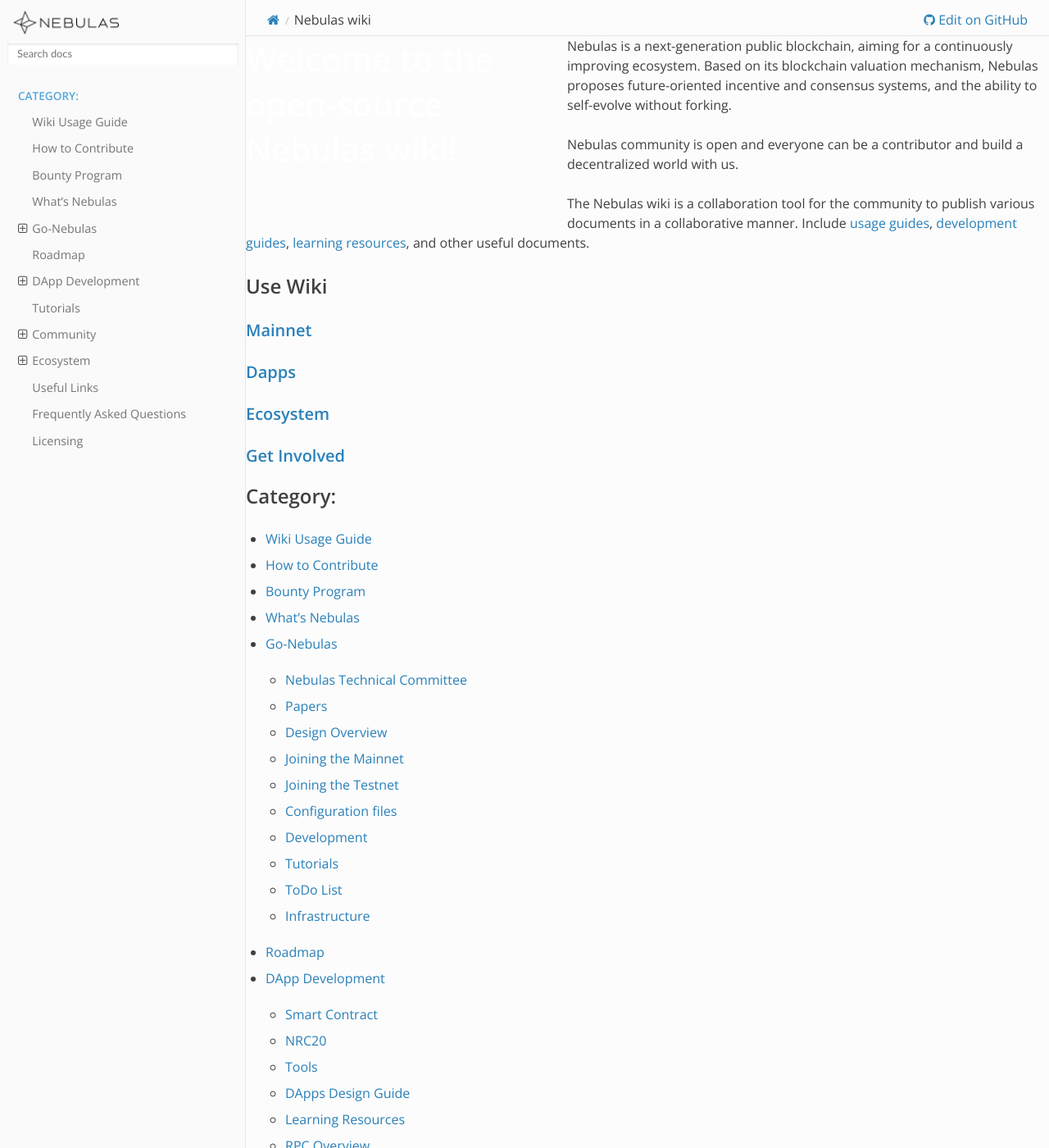
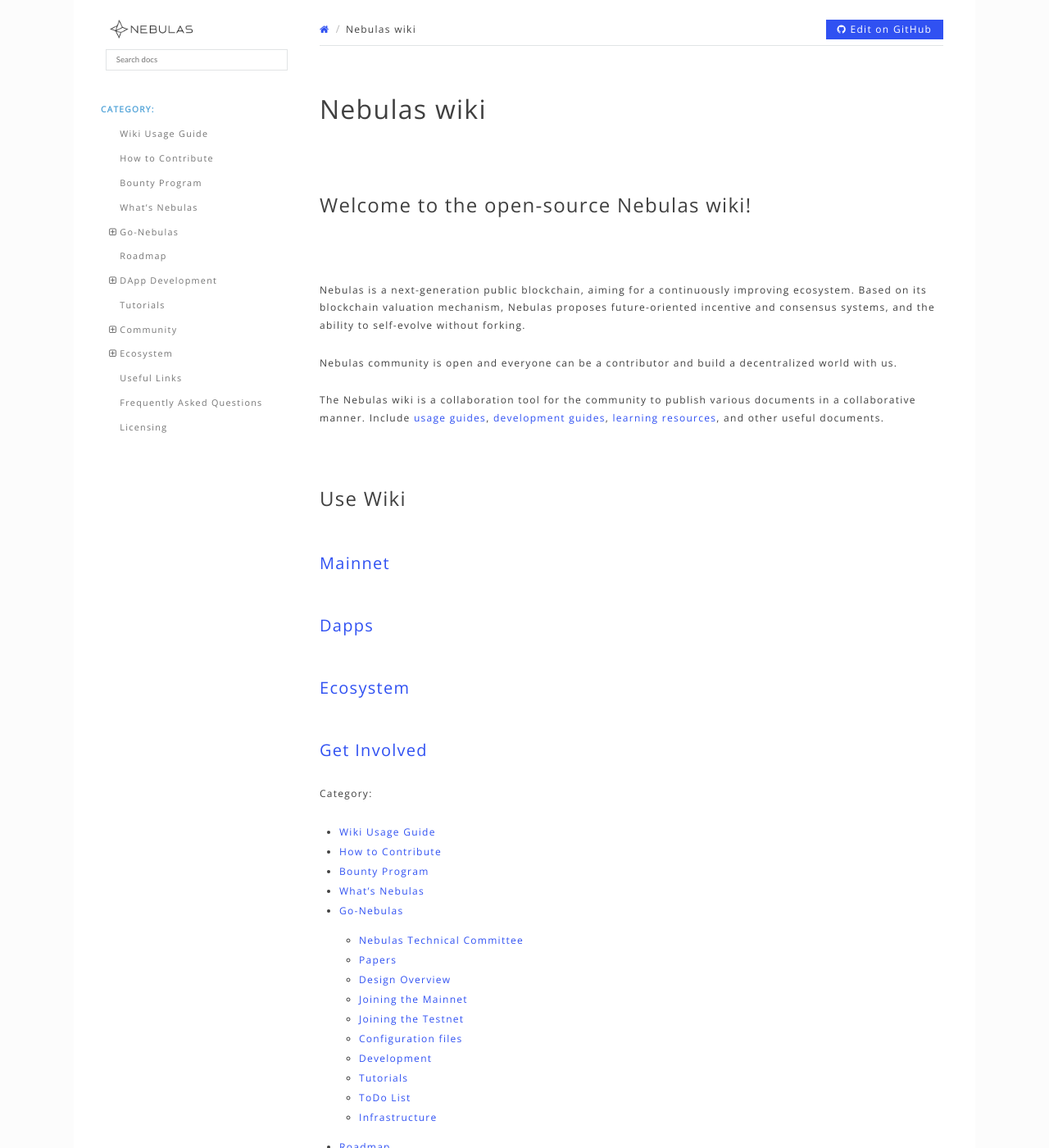
Before and after one commit to nebulasio/nebdocs, a Sphinx documentation site: the page built from docs/index.rst, in a window 1280 px wide and 1400 px high. Shown: the whole window at 82% size. Built offline with Sphinx 7.4.7 and the Read the Docs theme 2.0.0, drawn with Linux system fonts in a browser that asks for light colours.

Commit message:
new theme (English)

```diff
--- a/docs/_static/css/custom.css
+++ b/docs/_static/css/custom.css
@@ -1,30 +1,54 @@
 /* Global Default Settings */
 
-@import url('https://fonts.googleapis.com/css?family=Open+Sans:400,600');
+@import url('https://fonts.googleapis.com/css?family=Open+Sans:300,400');
 
-body, h1, h2, .rst-content .toctree-wrapper p.caption, h3, h4, h5, h6, legend {
+body, h1, h2, .rst-content .toctree-wrapper p.caption, h3, h4, h5, h6, legend, p {
 	font-family: 'Open Sans', 'Helvetica Neue',Helvetica,arial,sans-serif;
+    line-height: 1.8;
+    letter-spacing: 0.08rem;
+    font-size: 12px;
+    font-weight: 200;
 }
 
 h1, h2, .rst-content .toctree-wrapper p.caption, h3, h4, h5, h6, legend {
-	font-weight: 600;
+	font-weight: 500;
 }
 
+a,a:visited {
+	color: #3051F2;
+	border-bottom: 1px solid #fff;
+}
+a:hover {
+	color: #3051F2;
+	border-bottom: 1px solid  #3051F2;
+	transition: border-bottom-color 0.3s ease-in-out;
+}
+
+.wy-grid-for-nav {
+	max-width: 1100px;
+	position: relative;
+	margin: 0 auto;
+}
 
 /* two columns */
 /* left - sidebar */
 
 .wy-nav-side {
-	background: #fafafa;
-	border-right: 1px solid #e6e6e6;
+	background: #fff;
+	position: absolute;
 }
 
 /* left - logo & search bar */
 
+.wy-side-scroll {
+	width: auto;
+}
+
 .wy-side-nav-search {
 	margin-bottom: 0;
-	padding: 0.5em;
-	background: #fafafa;
+	padding: 1.618em 3.236em;
+	background: #fff;
+	width: auto;
 }
 
 .wy-side-nav-search>a, .wy-side-nav-search .wy-dropdown>a {
@@ -37,8 +61,9 @@
 }
 
 .wy-side-nav-search input[type=text] {
-	border-color: #fafafa;
+	border-color: #e1e4e5;
 	border-radius: 0;
+	box-shadow: none;
 }
 
 /* left - menu */
@@ -50,11 +75,15 @@
 
 .wy-menu-vertical a:hover {
 	color: #151515;
-	background: #ededed;
+	background: #fff
+}
+
+.wy-menu-vertical p.caption {
+	padding: 0 3.236em;
 }
 
 .wy-menu-vertical > ul {
-	padding: 0 1em;
+	padding: 0 3.236em;
 }
 
 .wy-menu-vertical li.current {
@@ -69,14 +98,22 @@
 
 .wy-menu-vertical li.on a, .wy-menu-vertical li.current>a {
 	padding: 0.5em 1.618em;
+	border-color: #fff;
 }
 
 .wy-menu-vertical li.current a:hover {
-	background: #ededed;
+	background: #fff;
+}
+
+.wy-menu-vertical li.toctree-l1.current>a {
+	border-top-color: #fff;
+	border-bottom-color: #3051F2;
+	background: #fff;
 }
 
 .wy-menu-vertical li.toctree-l2.current>a {
     padding: 0.5em 2.427em;
+    border-color: #fff;
 }
 
 .wy-menu-vertical li.toctree-l2.current>a, .wy-menu-vertical li.toctree-l2.current li.toctree-l3>a {
@@ -102,29 +139,45 @@
 /* right - top navbar */
 
 .wy-breadcrumbs {
-	padding: 0 1.618em 0.5em 1.618em;
+	padding: 0 0 0.5em 0;
 }
 
 .wy-nav-content {
-	padding: 0.5em 0 1.618em 0;
-	max-width: 100%;
+	padding: 1.618em 3.236em 1.618em 0;
+
 }
+
+.wy-breadcrumbs li.wy-breadcrumbs-aside a.fa-github {
+	background:#3051f2;
+	color: #fff;
+	padding: 6px 14px;
+}
+.wy-breadcrumbs li.wy-breadcrumbs-aside a.fa-github:hover {
+	background: #000;
+}
+
 
 /* right - content */
 
+h1 {
+	padding: 1em 0 0 0;
+	font-size: 2rem;
+}
+h2 {
+	font-size: 1.5rem;
+	padding-top: 2.6rem;
+}
+h3 {
+	font-size: 1.25rem;
+	padding-top: 1rem;
+}
+h4 {
+	font-style: 1.15rem;
+	padding-top: 0.5rem;
+}
 hr {
 	margin: 0;
-}
-
-.section {
-	padding: 0 1.618em;
-}
-
-h1 {
-	background: #2c2c2c;
-	color: #fff;
-	padding: 0.8em 1em;
-	margin: 0 -1.618em 1rem -1.618rem;
+	margin-bottom: 1rem;
 }
 
 .wy-plain-list-disc, .rst-content .section ul, .rst-content .toctree-wrapper ul, article ul {
@@ -132,22 +185,31 @@
 }
 
 .rst-content blockquote {
-	border: 1px solid #e6e6e6;
-	background: #f9fafa;
-	padding: 1em;
 	margin-left: 0;
+	color: #999;
+	padding: 0.5rem 0 0.5rem 3rem;
+	border-left: 2px solid #e1e4e5;
 }
 
 #search-results {
 	padding: 1em 1.618em;
 }
 
+.highlight  {
+	background:  #fcfcfc;
+}
+
+table td {
+	border: 1px solid #e1e4e5;
+	padding: 6px;
+}
+
 /* right - footer */
 
 footer {
-	padding: 1em;
 	font-size: 1rem;
 	font-size: 0.9em;
+	margin-top: 2.6rem;
 }
 footer p {
 	margin-bottom: 0;
@@ -158,6 +220,23 @@
 	padding-bottom: 1em;
 }
 
+.btn-neutral {
+	width: 49%;
+	padding: 1rem 0;
+	background: #fff !important;
+	border-radius: 0;
+	box-shadow: none;
+	border: 1px solid #e1e4e5;
+}
+a.btn-neutral {
+	border-bottom-color: #e1e4e5;
+}
+a.btn-neutral:hover {
+	background: #fff !important;
+	border-color: #3051F2;
+	transition: border-color 0.3s ease-in-out;
+	color: #3051F2;
+}
 
 
 
@@ -173,23 +252,14 @@
 }
 
 #nebulas-wiki h1 {
-	display: none;
+
 }
 
 #welcome-to-the-open-source-nebulas-wiki.section {
-	background: #000 url(https://raw.githubusercontent.com/nebulasio/nebdocs/master/docs/resources/overview/bg.png) no-repeat 50% 0;
-	color: #9b9b9b;
-	max-width: 1920px;
-	margin: 0 auto;
-	padding: 2em 1.618em;
+
 }
 
 #welcome-to-the-open-source-nebulas-wiki h2 {
-	color: #fff;
-	float: left;
-	font-size: 2.5em;
-	max-width: 40%;
-	padding-right: 2.5rem;
 	padding-bottom: 3rem;
 }
 
@@ -259,7 +329,7 @@
     clear: left;
     background: #f7f7f7 url(https://github.com/nebulasio/nebdocs/blob/master/docs/resources/overview/icon-contribute.png?raw=ture) no-repeat 100% 0;
     padding: 2em 1.618em;
-    margin: 2em -1.618em 0 -1.618em;
+    margin: 2em 0;
 }
 
 #use-wiki.section #get-involved.section:hover,
@@ -280,6 +350,12 @@
 }
 
 
+@media screen and (min-width: 1100px) {
+	.wy-nav-content {
+		background: #fff;
+	}
+}
+
 
 
 /* mobile */
@@ -294,8 +370,14 @@
 }
 
 @media screen and (max-width: 768px) {
+    .wy-nav-side {
+    	position: fixed;
+    }
+    .wy-grid-for-nav {
+    	position: absolute;
+    }
 	.wy-nav-content-wrap .wy-nav-content {
-		padding: 0.5em 0 1.618em 0;
+
 	}
 	#use-wiki.section #mainnet.section, #use-wiki.section #dapps.section, #use-wiki.section #ecosystem.section,
 	#use-wiki.section #id1.section, #use-wiki.section #id2.section,
```
